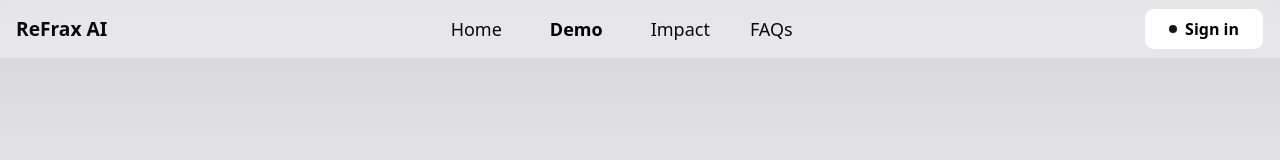
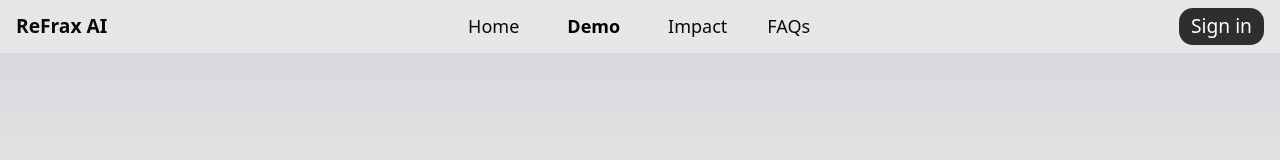
Before and after one commit to VipulDub-Cdr/refrax-ai, a Next.js app: page / in a window 1280 px wide. Shown: the top 160 px of the page. Built offline with nearby package versions, Linux system fonts and the light colour scheme.

Commit message:
removed interactive button

```diff
--- a/app/page.tsx
+++ b/app/page.tsx
@@ -6,7 +6,6 @@ import { useRouter } from "next/navigation";
 import Thirdpage from '@/components/thirdpage';
 import Fourthpage from '@/components/fourthpage';
 import Footer from "@/components/footer";
-import { InteractiveHoverButton } from "@/components/magicui/interactive-hover-button";
 
 
 export default function Home() {
@@ -66,14 +65,10 @@ export function Navbar(){
         </Link>
     </div>
 
-      <div className="px-2 md:pr-0 rounded-lg text-black flex flex-row justify-center items-center hover:cursor-pointer" onClick={()=>{router.push("/signin")}}>
-            <InteractiveHoverButtonDemo/>
+      <div className="px-2 md:pr-0 rounded-lg text-white flex flex-row justify-center items-center hover:cursor-pointer" onClick={()=>{router.push("/signin")}}>
+            <div className="bg-black/80 rounded-xl px-3 py-1 hover:bg-zinc-800 transition-all delay-100 duration-300">Sign in</div>
       </div>
       {/* <div className="text-yellow-400">Register</div> */}
 
   </div>
 }
-
-export function InteractiveHoverButtonDemo() {
-  return <InteractiveHoverButton className="text-[1rem] rounded-lg">Sign in</InteractiveHoverButton>;
-}
--- a/components/magicui/interactive-hover-button.tsx
+++ /dev/null
@@ -1,35 +0,0 @@
-import React from "react";
-import { ArrowRight } from "lucide-react";
-import { cn } from "@/lib/utils";
-
-// ✅ Use type instead of interface to avoid empty interface lint error
-type InteractiveHoverButtonProps = React.ButtonHTMLAttributes<HTMLButtonElement>;
-
-export const InteractiveHoverButton = React.forwardRef<
-  HTMLButtonElement,
-  InteractiveHoverButtonProps
->(({ children, className, ...props }, ref) => {
-  return (
-    <button
-      ref={ref}
-      className={cn(
-        "group relative w-auto cursor-pointer overflow-hidden rounded-full border bg-background p-2 px-6 text-center font-semibold",
-        className,
-      )}
-      {...props}
-    >
-      <div className="flex items-center gap-2">
-        <div className="h-2 w-2 rounded-full bg-primary transition-all duration-300 group-hover:scale-[100.8]"></div>
-        <span className="inline-block transition-all duration-300 group-hover:translate-x-12 group-hover:opacity-0">
-          {children}
-        </span>
-      </div>
-      <div className="absolute top-0 z-10 flex h-full w-full translate-x-12 items-center justify-center gap-2 text-primary-foreground opacity-0 transition-all duration-300 group-hover:-translate-x-5 group-hover:opacity-100">
-        <span>{children}</span>
-        <ArrowRight />
-      </div>
-    </button>
-  );
-});
-
-InteractiveHoverButton.displayName = "InteractiveHoverButton";
```
